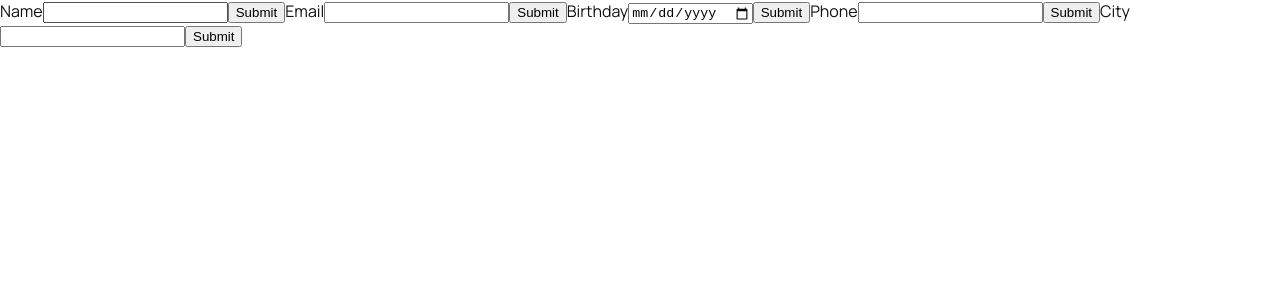
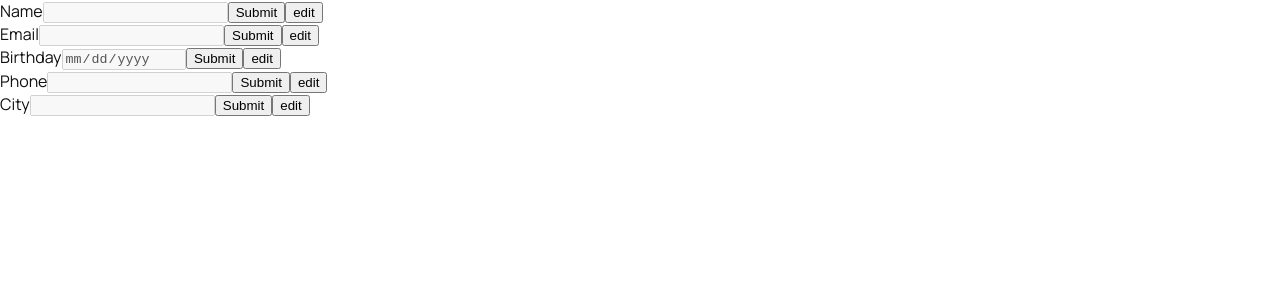
Before and after one commit to skazzp/petly-front, a React (Create React App) app: page /petly-front/user in a window 1280 px wide. Shown: the top 300 px of the page. Built offline with nearby package versions, Linux system fonts and the light colour scheme.

Commit message:
form func

```diff
--- a/src/components/UserData/UserData.jsx
+++ b/src/components/UserData/UserData.jsx
@@ -1,6 +1,16 @@
 import { useFormik } from 'formik';
+import { useState } from 'react';
+import { Form } from './UserData.styled';
 
 const UserData = () => {
+  const INITIAL_DISABLED = {
+    name: true,
+    email: true,
+    birthday: true,
+    city: true,
+    phone: true,
+  };
+  const [disabled, setDisabled] = useState(INITIAL_DISABLED);
   const formik = useFormik({
     initialValues: {
       name: '',
@@ -13,64 +23,89 @@ const UserData = () => {
       alert(JSON.stringify(values, null, 2));
     },
   });
+  const handleEditInput = e => {
+    console.dir(e.target);
+    console.log(e.target.parentNode.htmlFor);
+    setDisabled({ ...INITIAL_DISABLED, [e.target.parentNode.htmlFor]: false });
+  };
   return (
-    <form onSubmit={formik.handleSubmit}>
-      <label name="name">
+    <Form onSubmit={formik.handleSubmit}>
+      <label name="name" htmlFor="name">
         Name
         <input
           id="name"
           name="name"
           type="text"
+          disabled={disabled.name}
           onChange={formik.handleChange}
           value={formik.values.name}
         />
+        <button type="submit">Submit</button>
+        <button type="button" onClick={handleEditInput}>
+          edit
+        </button>
       </label>
-      <button type="submit">Submit</button>
-      <label name="email">
+      <label name="email" htmlFor="email">
         Email
         <input
           id="email"
           name="email"
           type="text"
+          disabled={disabled.email}
           onChange={formik.handleChange}
           value={formik.values.email}
         />
+        <button type="submit">Submit</button>
+        <button type="button" onClick={handleEditInput}>
+          edit
+        </button>
       </label>
-      <button type="submit">Submit</button>
-      <label name="birthday">
+      <label htmlFor="birthday">
         Birthday
         <input
           id="birthday"
           name="birthday"
           type="date"
+          disabled={disabled.birthday}
           onChange={formik.handleChange}
           value={formik.values.birthday}
         />
+        <button type="submit">Submit</button>
+        <button type="button" onClick={handleEditInput}>
+          edit
+        </button>
       </label>
-      <button type="submit">Submit</button>
-      <label name="phone">
+      <label htmlFor="phone">
         Phone
         <input
           id="phone"
           name="phone"
           type="tel"
+          disabled={disabled.phone}
           onChange={formik.handleChange}
           value={formik.values.phone}
         />
+        <button type="submit">Submit</button>
+        <button type="button" onClick={handleEditInput}>
+          edit
+        </button>
       </label>
-      <button type="submit">Submit</button>
-      <label name="city">
+      <label htmlFor="city">
         City
         <input
           id="city"
           name="city"
           type="text"
+          disabled={disabled.city}
           onChange={formik.handleChange}
           value={formik.values.city}
         />
+        <button type="submit">Submit</button>
+        <button type="button" onClick={handleEditInput}>
+          edit
+        </button>
       </label>
-      <button type="submit">Submit</button>
-    </form>
+    </Form>
   );
 };
 
--- a/src/components/UserData/UserData.styled.js
+++ b/src/components/UserData/UserData.styled.js
@@ -0,0 +1,6 @@
+import styled from 'styled-components';
+
+export const Form = styled.form`
+  display: flex;
+  flex-direction: column;
+`;
```
